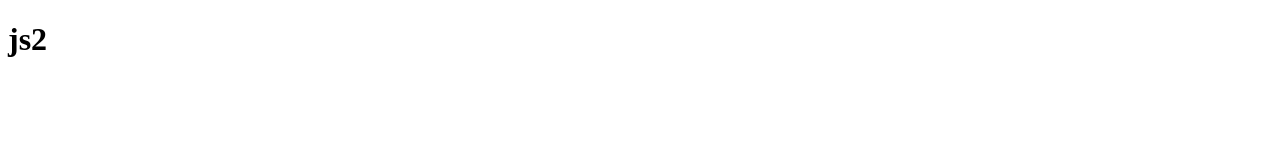
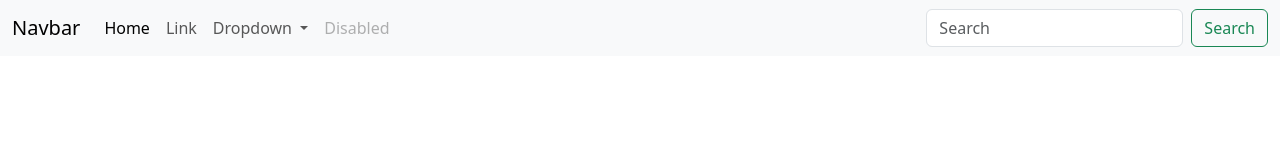
Before and after one commit to ebejmo/js2, a website: page index.html in a window 1280 px wide. Drawn offline with nearby package versions, Linux system fonts and the light colour scheme.

Commit message:
bootstrap and test page

```diff
--- a/index.html
+++ b/index.html
@@ -5,8 +5,67 @@
     <meta name="viewport" content="width=device-width, initial-scale=1.0" />
     <title>js2</title>
     <link rel="stylesheet" href="/dist/css/styles.css" />
+    <script src="/node_modules/bootstrap/dist/js/bootstrap.bundle.min.js"></script>
   </head>
   <body>
-    <h1>js2</h1>
+    <nav class="navbar navbar-expand-lg bg-body-tertiary">
+      <div class="container-fluid">
+        <a class="navbar-brand" href="#">Navbar</a>
+        <button
+          class="navbar-toggler"
+          type="button"
+          data-bs-toggle="collapse"
+          data-bs-target="#navbarSupportedContent"
+          aria-controls="navbarSupportedContent"
+          aria-expanded="false"
+          aria-label="Toggle navigation"
+        >
+          <span class="navbar-toggler-icon"></span>
+        </button>
+        <div class="collapse navbar-collapse" id="navbarSupportedContent">
+          <ul class="navbar-nav me-auto mb-2 mb-lg-0">
+            <li class="nav-item">
+              <a class="nav-link active" aria-current="page" href="#">Home</a>
+            </li>
+            <li class="nav-item">
+              <a class="nav-link" href="#">Link</a>
+            </li>
+            <li class="nav-item dropdown">
+              <a
+                class="nav-link dropdown-toggle"
+                href="#"
+                role="button"
+                data-bs-toggle="dropdown"
+                aria-expanded="false"
+              >
+                Dropdown
+              </a>
+              <ul class="dropdown-menu">
+                <li><a class="dropdown-item" href="#">Action</a></li>
+                <li><a class="dropdown-item" href="#">Another action</a></li>
+                <li><hr class="dropdown-divider" /></li>
+                <li>
+                  <a class="dropdown-item" href="#">Something else here</a>
+                </li>
+              </ul>
+            </li>
+            <li class="nav-item">
+              <a class="nav-link disabled" aria-disabled="true">Disabled</a>
+            </li>
+          </ul>
+          <form class="d-flex" role="search">
+            <input
+              class="form-control me-2"
+              type="search"
+              placeholder="Search"
+              aria-label="Search"
+            />
+            <button class="btn btn-outline-success" type="submit">
+              Search
+            </button>
+          </form>
+        </div>
+      </div>
+    </nav>
   </body>
 </html>
--- a/package.json
+++ b/package.json
@@ -19,5 +19,8 @@
   "devDependencies": {
     "live-server": "^1.2.2",
     "sass": "^1.72.0"
+  },
+  "dependencies": {
+    "bootstrap": "^5.3.3"
   }
 }
--- a/src/scss/styles.scss
+++ b/src/scss/styles.scss
@@ -0,0 +1 @@
+@import "../../node_modules/bootstrap/scss/bootstrap.scss"
```
Also changed, not shown: dist/css/styles.css, 2 other files.
